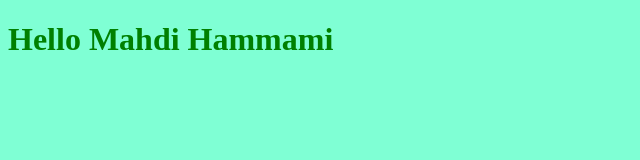
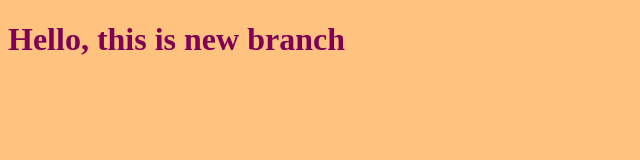
Before and after one commit to madou2501/myproject, a plain HTML site: page index.html in a window 1280 px wide. Shown: the whole page, without its empty margins (0-640 px from the left). Drawn offline with Linux system fonts and the light colour scheme.

Commit message:
changing style for the title

```diff
--- a/index.html
+++ b/index.html
@@ -7,7 +7,7 @@
     <link rel="stylesheet" href="style.css">
 </head>
 <body>
-    <h1>Hello Mahdi Hammami</h1>
+    <h1>Hello, this is new branch</h1>
   <script src="app.js"></script>
 </body>
 </html>
--- a/style.css
+++ b/style.css
@@ -1,6 +1,6 @@
 h1{
-    color: green;
+    color: rgb(128, 0, 85);
 }
 body{
-    background-color: aquamarine;
+    background-color: rgb(255, 195, 127);
 }
```
